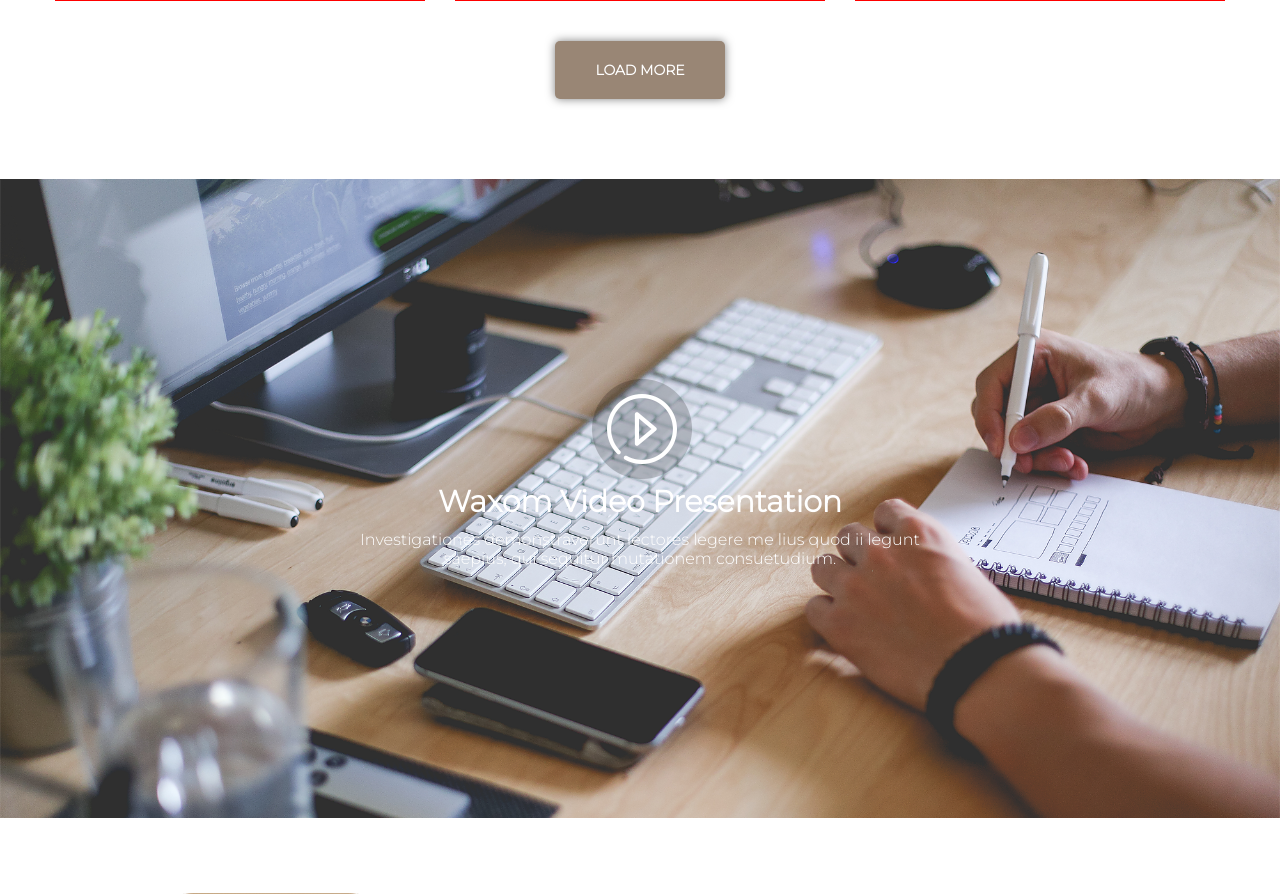
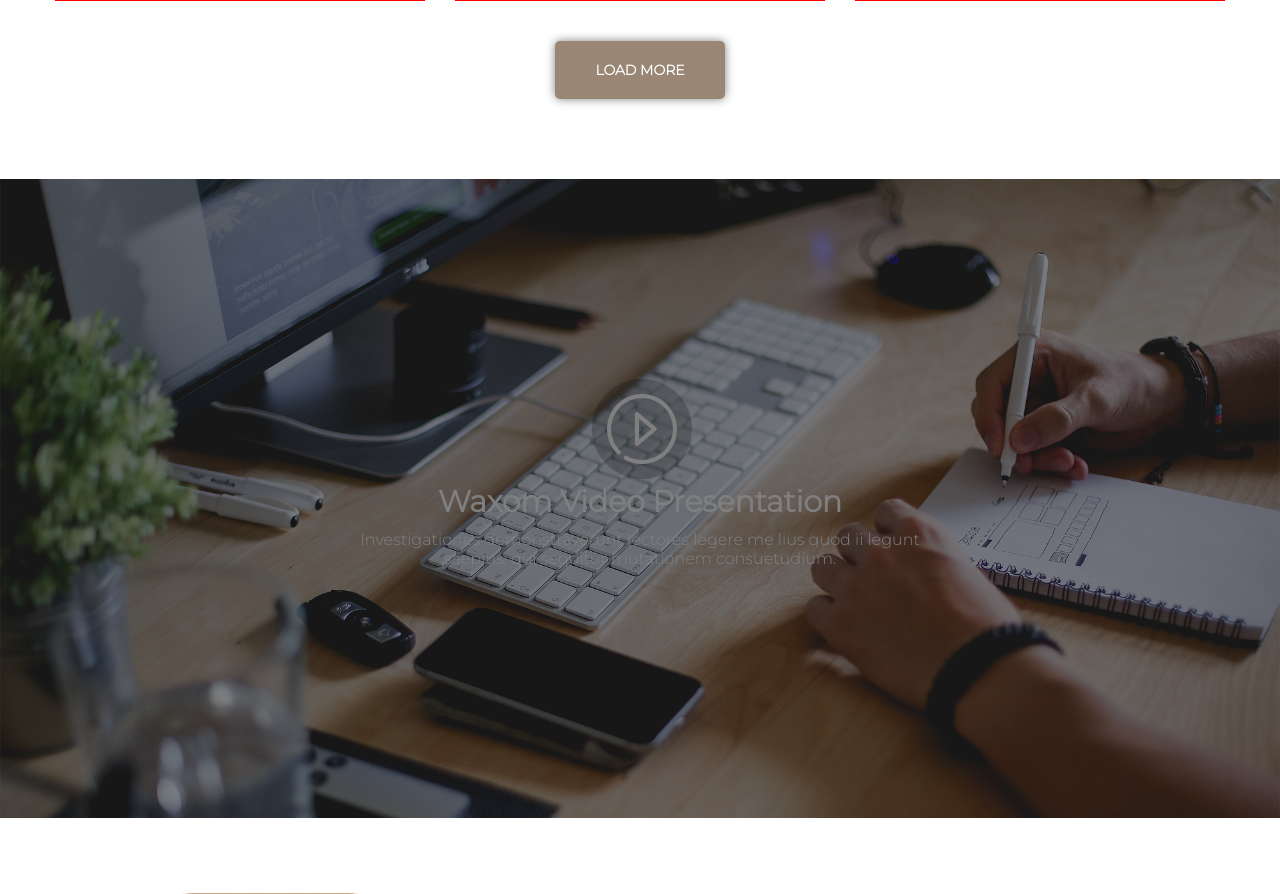
Before and after one commit to Zhirilov30041991/Zhirilov30041991.github.io, a PHP site: page / in a window 1280 px wide. Shown: the part 2914-3808 px from the top of the page. Run offline with PHP 8.4, Linux system fonts and the light colour scheme; some web fonts are replaced.

Commit message:
Add files via upload

```diff
--- a/css/style.css
+++ b/css/style.css
@@ -262,6 +262,7 @@ a.btn{
 	padding-bottom: 80px;
 }
 .presentation{
+	position: relative;
 	background: url(../img/Video-Presentation.png) no-repeat;
 	width: 100%;
 	height: auto;
@@ -269,6 +270,16 @@ a.btn{
     -moz-background-size: cover;
     -o-background-size: cover;
     background-size: cover;
+}
+.presentation:after{
+	content: '';
+	position: absolute;
+	top: 0px;
+	left: 0px;
+	right: 0px;
+	bottom: 0px;
+	background: rgba(0,0,0,0.5);
+    z-index: 2;
 }
 .video-presentation{
 	padding-top: 200px;
@@ -286,10 +297,6 @@ a.btn{
 	width: 570px;
 	margin: 0 auto;
 	font-size: 16px;
-}
-.video-presentation img:hover{
-	opacity: 0.5;
-	cursor: pointer;
 }
 .wrapper-devices-content{
 	display: flex;
@@ -405,8 +412,7 @@ p.number{
 	text-align: center;
 }
 .partners-foto img{
-	max-width: 100%;
-	height: auto;
+
 	padding: 120px 25px;
 }
 
@@ -490,7 +496,14 @@ p.number{
 	.posrs_content{
 		width: auto;
 	}
-
+	.partners-foto img{
+		width: 17%;
+		padding: 40px 15px;
+	}
+	.partners{
+		width: 100%;
+	}
+}
 @media screen and (max-width: 769px){
 	.container{
 		width: 580px;
--- a/index.html
+++ b/index.html
@@ -2,20 +2,7 @@
 <html lang="en">
 <head>
 	<meta charset="UTF-8">
-	<meta name="viewport" content="width=device-width, initial-scale=1, shrink-to-fit=no">
-	<title>Trevel</title>
-	<link rel="stylesheet" type="text/css" href="css/style.css">
-	<link href="https://fonts.googleapis.com/css?family=Montserrat:300&display=swap" rel="stylesheet">
-	<link rel="stylesheet" type="text/css" href="fonts/fonts.css">
-	<link rel="stylesheet" type="text/css" href="css/swiper.min.css">
-	<link rel="stylesheet" type="text/css" href="css/swiper.min.css">
-</head>
-<body>
-
-<!DOCTYPE html>
-<html lang="en">
-<head>
-	<meta charset="UTF-8">
+	<html lang="en">
 	<meta name="viewport" content="width=device-width, initial-scale=1, shrink-to-fit=no">
 	<title>Trevel</title>
 	<link rel="stylesheet" type="text/css" href="css/style.css">
```
